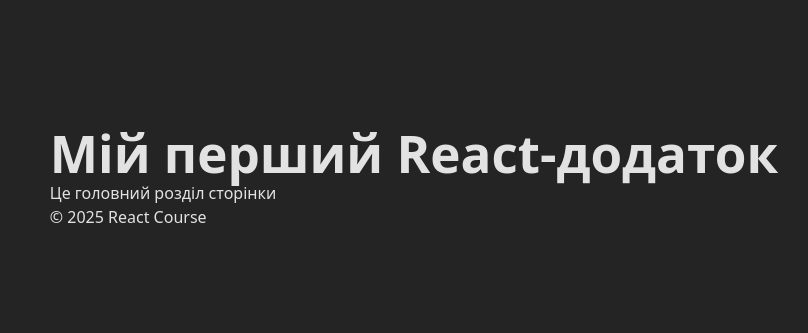
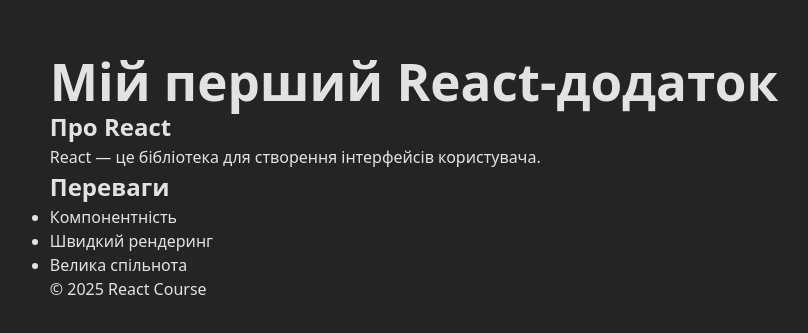
Before and after one commit to Vidiborets0012/react-learning, a React (Vite) app: page / in a window 1280 px wide. Shown: the part 223-556 px from the top of the page, without its empty margins (226-1034 px from the left). Built offline with nearby package versions, Linux system fonts and the light colour scheme.

Commit message:
Stage 3.1 — Nested Components and composition example

```diff
--- a/src/components/App.tsx
+++ b/src/components/App.tsx
@@ -6,7 +6,7 @@
   return (
     <>
       <Header title="Мій перший React-додаток" />
-      <Main content="Це головний розділ сторінки" />
+      <Main />
       <Footer year={2025} />
     </>
   );
--- /dev/null
+++ b/src/components/Card.tsx
@@ -0,0 +1,13 @@
+type CardProps = {
+  title: string;
+  children: React.ReactNode;
+};
+
+export default function Card({ title, children }: CardProps) {
+  return (
+    <section className="card">
+      <h2>{title}</h2>
+      <div className="card-content">{children}</div>
+    </section>
+  );
+}
--- a/src/components/Main.tsx
+++ b/src/components/Main.tsx
@@ -1,11 +1,18 @@
-type MainProps = {
-  content: string;
-};
+import Card from './Card';
 
-export default function Main({ content }: MainProps) {
+export default function Main() {
   return (
     <main>
-      <p>{content}</p>
+      <Card title="Про React">
+        <p>React — це бібліотека для створення інтерфейсів користувача.</p>
+      </Card>
+      <Card title="Переваги">
+        <ul>
+          <li>Компонентність</li>
+          <li>Швидкий рендеринг</li>
+          <li>Велика спільнота</li>
+        </ul>
+      </Card>
     </main>
   );
 }
```
